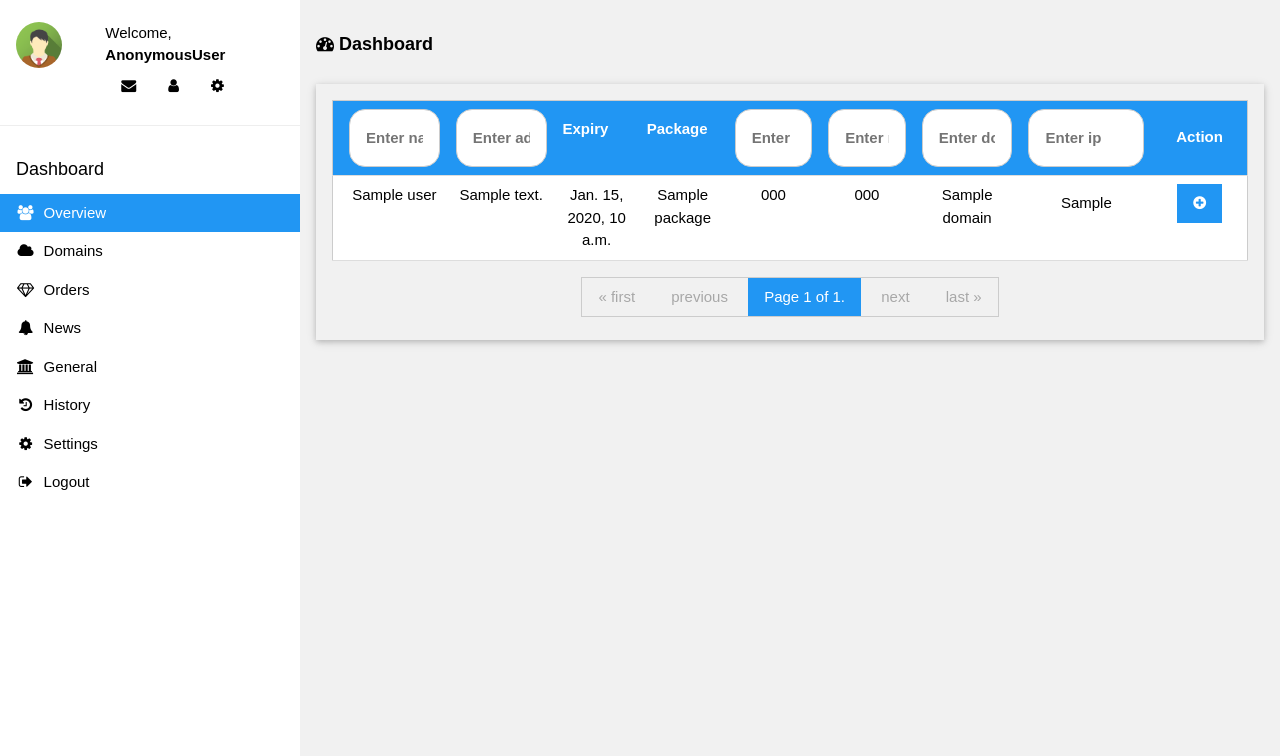
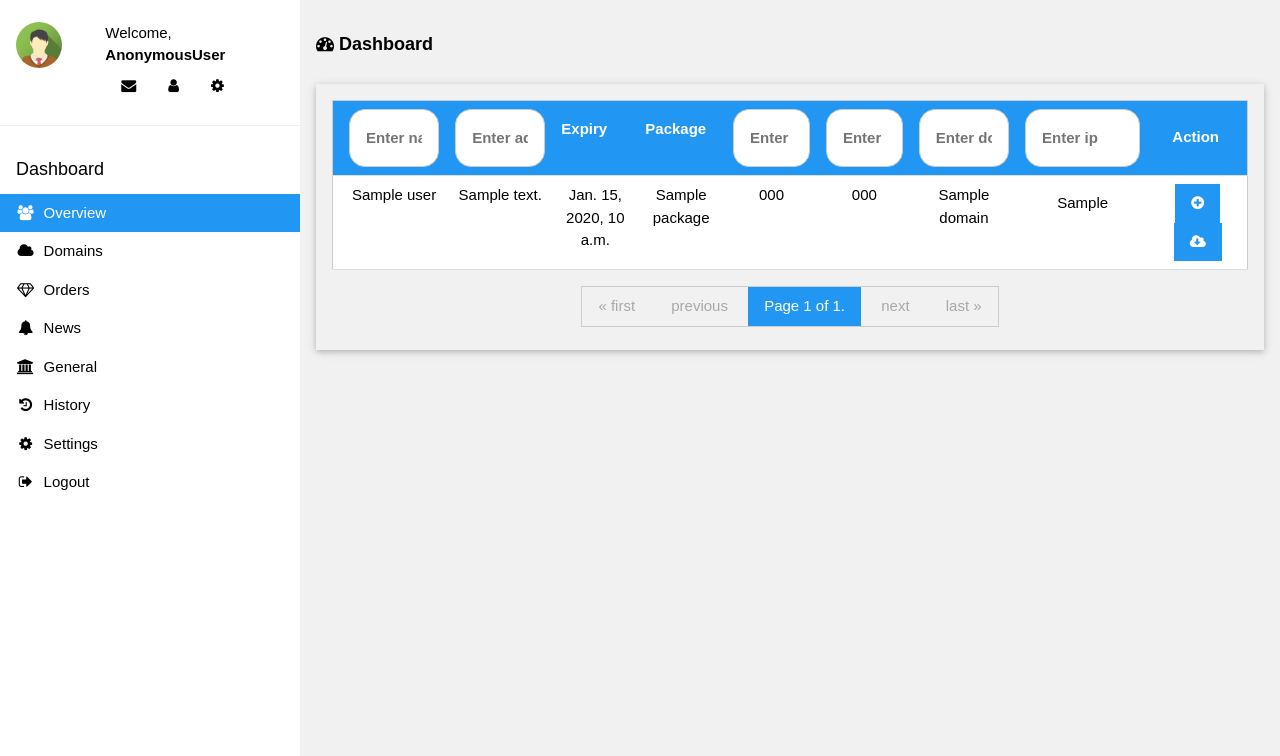
Before and after one commit to priyankdalal/c3swebcom, a Django app: template templates/manager/pay.html in a window 1280 px wide. Shown: the part 44-800 px from the top of the page. Run offline with Django 3.2, Linux system fonts and the light colour scheme; the template is opened without the code that fills it: most values are stand-ins (such as "Sample title", 1, 10 or a date in 2020); some web fonts are replaced.

Commit message:
added user update data

```diff
--- a/static/scripts/pay.js
+++ b/static/scripts/pay.js
@@ -41,6 +41,22 @@ $(document).on("click","#payment_confirmation",function(){
   var user_id=$(this).data("user_id");
   create_order(user_id);
 
+});
+$(document).on("click",".c3s-update-btn",function(){
+  var that=this;
+  var user_id=$(that).data("user_id");
+  var websock=new WebSocket("ws://localhost:8180");
+  websock.onmessage=function(e){
+    var data=JSON.parse(e.data);
+    console.log(data);
+    $("#update_out").append("<p>"+data.msg+"</p>");
+    if(!!data.end){
+      websock.close();
+    }
+  };
+  websock.onopen=function(){
+    websock.send(JSON.stringify({op:"upadete_user",payload:user_id+""}));
+  };
 });
 function create_order(id){
   if (!!id){
--- a/templates/manager/pay.html
+++ b/templates/manager/pay.html
@@ -44,7 +44,10 @@
                                 {% endif %}
                               </ul>
                             </td>
-                            <td class="w3-center"><button class="w3-btn w3-blue c3s-payment-btn" title="Pay" data-user_id="{{user.id}}" data-domain="{{user.domain}}" data-user="{{user.ccid}}"><i class="fa fa-plus-circle"></i></button></td>
+                            <td class="w3-center">
+                              <button class="w3-btn w3-blue c3s-payment-btn" title="Pay" data-user_id="{{user.id}}" data-domain="{{user.domain}}" data-user="{{user.ccid}}"><i class="fa fa-plus-circle"></i></button>
+                              <button class="w3-btn w3-blue c3s-update-btn" title="Update User" data-user_id="{{user.id}}" data-domain="{{user.domain}}" data-user="{{user.ccid}}"><i class="fa fa-cloud-download"></i></button>
+                            </td>
                         </tr>
                     {% endfor %}
                 </tbody>
@@ -69,6 +72,7 @@
               </div>
             </div>
         </div>
+        <div id="update_out"></div>
     </div>
 </div>
 <!-- The Modal -->
```
